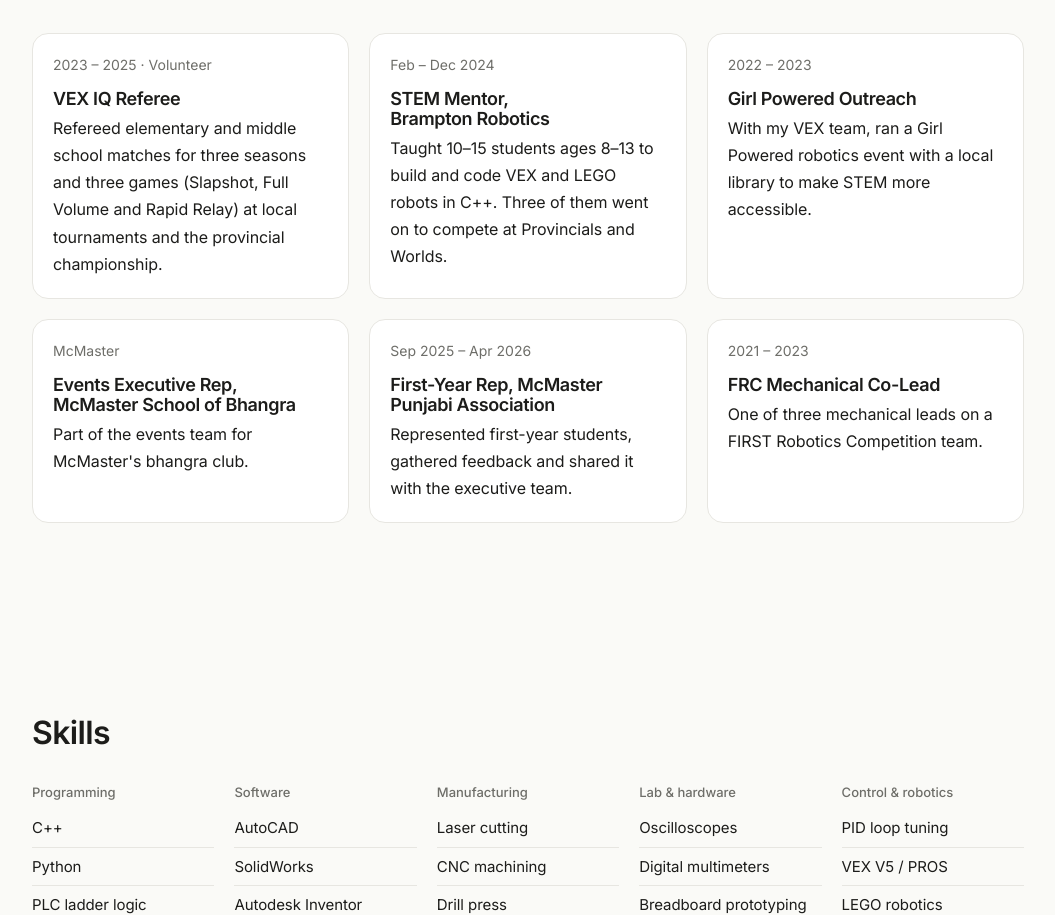
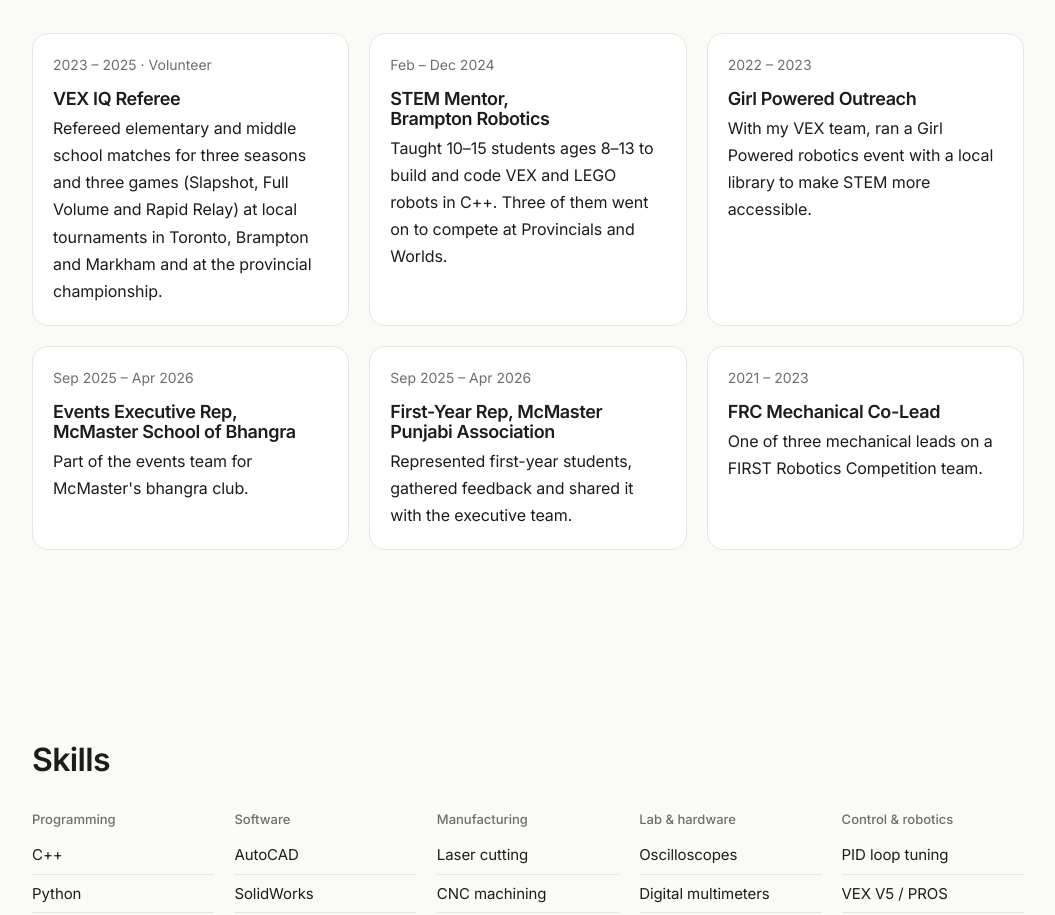
Before and after one commit to prabvirgrewal/prabvirgrewal.github.io, a plain HTML site: page index.html in a window 1280 px wide. Shown: the part 7777-8692 px from the top of the page, without its empty margins (112-1167 px from the left). Drawn offline with Linux system fonts and the light colour scheme.

Commit message:
Match leadership dates and referee locations to resume
Co-Authored-By: Claude Opus 5.5 <noreply@anthropic.com>
Claude-Session: https://claude.ai/code/session_01JLqUd5JrJKfaDMXcfqonmS

```diff
--- a/index.html
+++ b/index.html
@@ -390,10 +390,10 @@ return in(a) &lt; out(b) &amp;&amp; in(b) &lt; out(a);</pre>
   <div class="wrap">
     <div class="sec-head"><h2>Leadership &amp; community</h2></div>
     <div class="grid3">
-      <div class="card reveal"><p class="tag">2023 – 2025 · Volunteer</p><h3>VEX IQ Referee</h3><p>Refereed elementary and middle school matches for three seasons and three games (Slapshot, Full Volume and Rapid Relay) at local tournaments and the provincial championship.</p></div>
+      <div class="card reveal"><p class="tag">2023 – 2025 · Volunteer</p><h3>VEX IQ Referee</h3><p>Refereed elementary and middle school matches for three seasons and three games (Slapshot, Full Volume and Rapid Relay) at local tournaments in Toronto, Brampton and Markham and at the provincial championship.</p></div>
       <div class="card reveal"><p class="tag">Feb – Dec 2024</p><h3>STEM Mentor, Brampton Robotics</h3><p>Taught 10–15 students ages 8–13 to build and code VEX and LEGO robots in C++. Three of them went on to compete at Provincials and Worlds.</p></div>
       <div class="card reveal"><p class="tag">2022 – 2023</p><h3>Girl Powered Outreach</h3><p>With my VEX team, ran a Girl Powered robotics event with a local library to make STEM more accessible.</p></div>
-      <div class="card reveal"><p class="tag">McMaster</p><h3>Events Executive Rep, McMaster School of Bhangra</h3><p>Part of the events team for McMaster's bhangra club.</p></div>
+      <div class="card reveal"><p class="tag">Sep 2025 – Apr 2026</p><h3>Events Executive Rep, McMaster School of Bhangra</h3><p>Part of the events team for McMaster's bhangra club.</p></div>
       <div class="card reveal"><p class="tag">Sep 2025 – Apr 2026</p><h3>First-Year Rep, McMaster Punjabi Association</h3><p>Represented first-year students, gathered feedback and shared it with the executive team.</p></div>
       <div class="card reveal"><p class="tag">2021 – 2023</p><h3>FRC Mechanical Co-Lead</h3><p>One of three mechanical leads on a FIRST Robotics Competition team.</p></div>
     </div>
```
